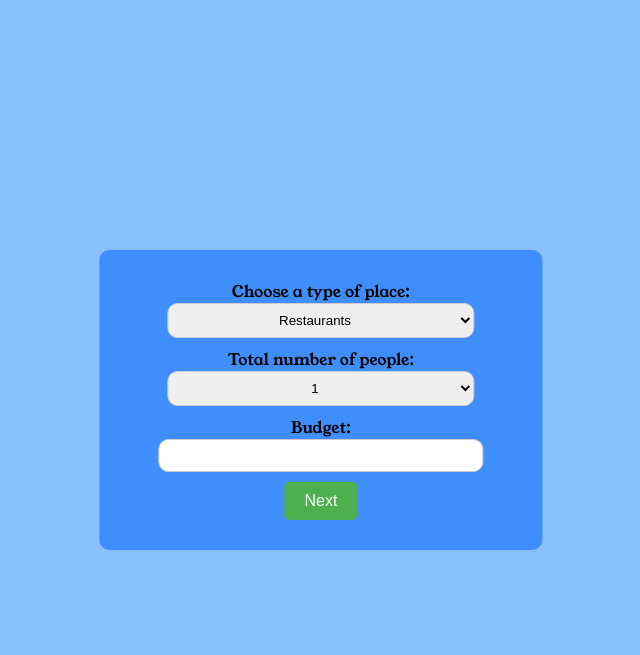
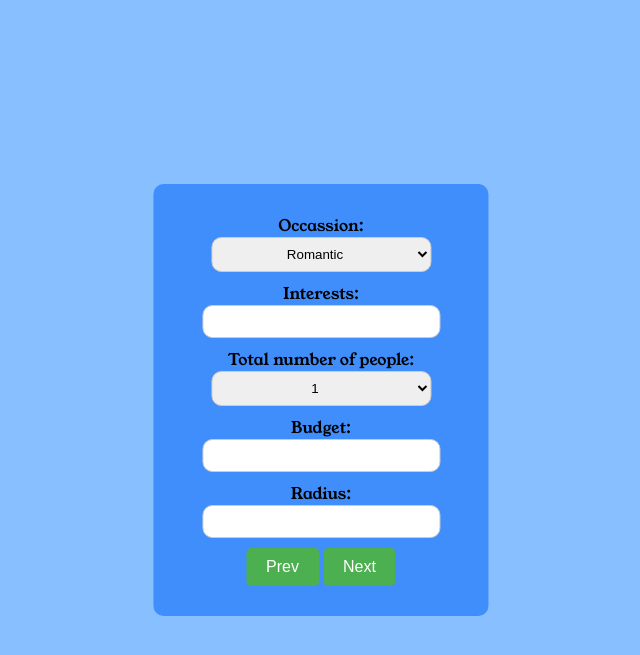
Before and after one commit to akukerang/GuideGuru, a Flask app: template templates/questions.html in a window 1280 px wide. Shown: the top 655 px of the page, without its empty margins (319-959 px from the left). Run offline with Flask 3, Linux system fonts and the light colour scheme; the template is opened without the code that fills it, so the values that code supplies are empty.

Commit message:
Location List query searching

```diff
--- a/config.py
+++ b/config.py
@@ -1 +1,2 @@
-API_KEY = "API_KEY_HERE"
+API_KEY = "AIzaSyCpLrL5jgoey8zXk7qgmxpelhO-vEQOkmM"
+gptapi_key = "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"
--- a/main.py
+++ b/main.py
@@ -1,13 +1,56 @@
-from flask import Flask, render_template
+from flask import Flask, render_template, request
 import config
+import openai
+from googlemaps import places, Client
 api_key = config.API_KEY
 app = Flask(__name__)
+openai.api_key = config.gptapi_key
+
+def getQuery(occassion, interests, budget):
+    query = f"{occassion} occassian with interests in {interests} with a ${budget} budget near me"
+    return query
 
 
 @app.route('/')
 def main():
     return render_template('index.html',api_key = api_key)
 
+@app.route('/questions')
+def questions():
+    return render_template('questions.html')
+
+
+
+@app.route('/locations/')
+def locations():
+    locationList = []
+
+    longitude = request.args.get('longitude')
+    latitude = request.args.get('latitude')
+    radius = request.args.get('radius')
+    occassion = request.args.get('occassion')
+    interests = request.args.get('interests')
+    budget = request.args.get('budget')
+
+    interests = interests.split(", ")
+    gmaps = Client(key=config.API_KEY)
+
+    for i in interests:
+        places_data = gmaps.places(query=getQuery(occassion, i, budget), location=(latitude, longitude), radius=radius)['results']
+        for place in places_data:
+            if place.get('business_status') == 'OPERATIONAL':
+                operational_place = {
+                    'name': place.get('name'),
+                    'formatted_address': place.get('formatted_address'),
+                    'price_level': place.get('price_level', None),
+                    'type': place.get('types', None)
+                }
+                locationList.append(operational_place)
+    return render_template('locations.html', locationList = locationList)
+
+@app.route('/results')
+def results():
+    return render_template('locations.html', locationList = locationList)
 
 
 app.run()
--- a/map.py
+++ /dev/null
@@ -1,5 +0,0 @@
-from googlemaps import places, Client
-import config
-gmaps = Client(key=config.API_KEY)
-
-print(gmaps.places(query='romantic', location=(25.761681, -80.191788), radius=40))
--- a/styles.css
+++ /dev/null
@@ -1,90 +0,0 @@
-body {
-    font-family: 'Young Serif', serif;
-    height: 100vh;
-    margin: 0;
-    justify-content: center;
-    align-items: center;
-    text-align: center;
-    background-color: #87BFFF;
-    margin: 0;
-}
-
-header {
-    background-color: #333;
-    color: white;
-    padding: 10px 20px;
-}
-.form1-container {
-    width: 90%;
-    margin: 50px auto 100px auto;
-    display: flex;
-    flex-direction: column;
-    align-items: center;
-}
-
-.map-container {
-    background-color: white;
-    width: 80%; /* Set the width of the map container */
-    height: 500px; /* Set the height of the map container */
-    border: 1px solid #ccc; /* Add a border around the map container */
-    border-radius: 10px; /* Optional: Add border-radius for rounded corners */
-    box-shadow: 0 4px 8px rgba(0, 0, 0, 0.1); /* Optional: Add box shadow for a subtle effect */
-}
-
-/* Optionally, you can style the map itself within the container */
-.map {
-    width: 100%; /* Set the width of the map */
-    height: 100%; /* Set the height of the map */
-    border-radius: 10px; /* Optional: Add border-radius for rounded corners */
-}
-
-form {
-    display: flex;
-    align-items: center;
-}
-
-#location {
-    padding: 10px;
-    font-size: 16px;
-    border: 1px solid #ccc;
-    border-radius: 5px;
-    margin: 10px;
-    width: 200px;
-}
-
-.search, button {
-    padding: 10px 20px;
-    font-size: 16px;
-    background-color: #4CAF50;
-    color: white;
-    border: none;
-    border-radius: 5px;
-    cursor: pointer;
-}
-
-.search:hover {
-    background-color: #45a049;
-}
-
-.container {
-    padding: 30px;
-    background-color: #3F8EFC;
-    border-radius: 10px;
-
-    position: absolute;
-    top: 50%;
-    left: 50%;
-    transform: translate(-50%, -50%);
-}
-
-.dropdown-section, .input-section {
-    margin-bottom: 10px;
-}
-
-select, input {
-    width: 80%;
-    padding: 8px;
-    border-radius: 10px;
-    border: 1px solid #cccccc;
-    text-align: center;
-}
--- a/templates/questions.html
+++ b/templates/questions.html
@@ -4,25 +4,26 @@
     <meta charset="UTF-8">
     <meta name="viewport" content="width=device-width, initial-scale=1.0">
     <title>GuideGuru</title>
-    <link rel="stylesheet" href="styles.css">
+    <link rel="stylesheet" href="static/css/styles.css">
     <link rel="preconnect" href="https://fonts.googleapis.com">
     <link rel="preconnect" href="https://fonts.gstatic.com" crossorigin>
     <link href="https://fonts.googleapis.com/css2?family=Young+Serif&display=swap" rel="stylesheet">
 </head>
 <body>
     <div class="container">
+
         <div class="dropdown-section">
-            <label for="places">Choose a type of place:</label>
-            <select id="places">
-                <option value="restaurants">Restaurants</option>
-                <option value="parks">Parks</option>
-                <option value="beaches">Beaches</option>
-                <option value="movies">Movies</option>
-                <option value="concerts">Concerts</option>
-                <option value="sporting">Sporting events</option>
-                <option value="museums">Museums</option>
-                <option value="attractions">Attractions and amusement</option>
+            <label for="occassian">Occassion:</label>
+            <select id="occassian">
+                <option value="romantic">Romantic</option>
+                <option value="family">Family</option>
+                <option value="friends">Friends</option>
+                <option value="solo">Solo</option>
             </select>
+        </div>
+        <div class="input-section">
+            <label for="interests">Interests:</lavel>
+            <input type="text" id="interests">
         </div>
 
         <div class="dropdown-section">
@@ -41,6 +42,11 @@
             <label for="budget">Budget:</lavel>
             <input type="number" id="budget">
         </div>
+        <div class="input-section">
+            <label for="radius">Radius:</lavel>
+            <input type="number" id="radius">
+        </div>
+        <button>Prev</button>
         <button>Next</button>
     </div>
 </body>
```
Also changed, not shown: questions.html (deleted, +0 -47 lines), templates/index.html (+11 -6 lines).
